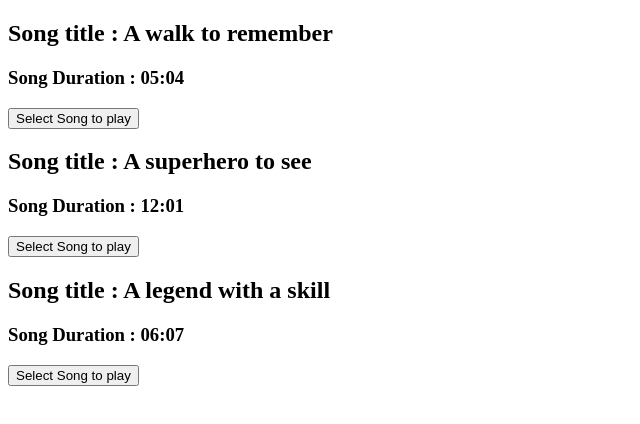
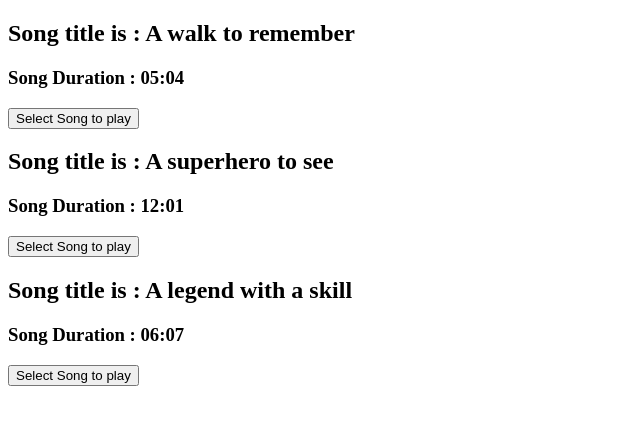
Before and after one commit to kumarsandeepramanath/create-react-app, a React (Create React App) app in the folder songs/: page / in a window 1280 px wide. Shown: the top 424 px of the page, without its empty margins (0-640 px from the left). Built offline with nearby package versions, Linux system fonts and the light colour scheme.

Commit message:
Song class based component 1

```diff
--- a/songs/src/components/Song.js
+++ b/songs/src/components/Song.js
@@ -10,7 +10,7 @@ class Song extends React.Component {
     return (
       <div>
         <div>
-          <h2> Song title : {this.props.title}</h2>
+          <h2> Song title is : {this.props.title}</h2>
           <h3> Song Duration : {this.props.duration}</h3>
           <button
             onClick={() =>
```
